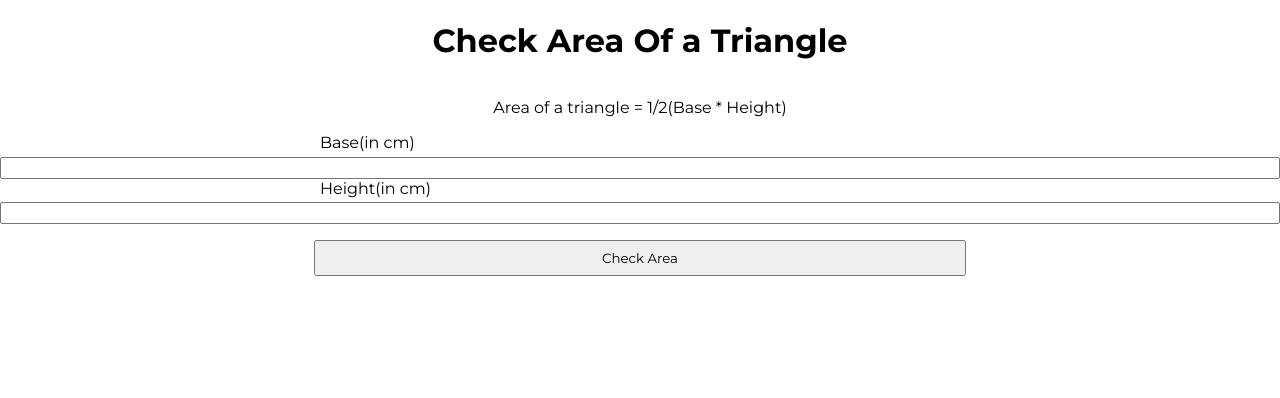
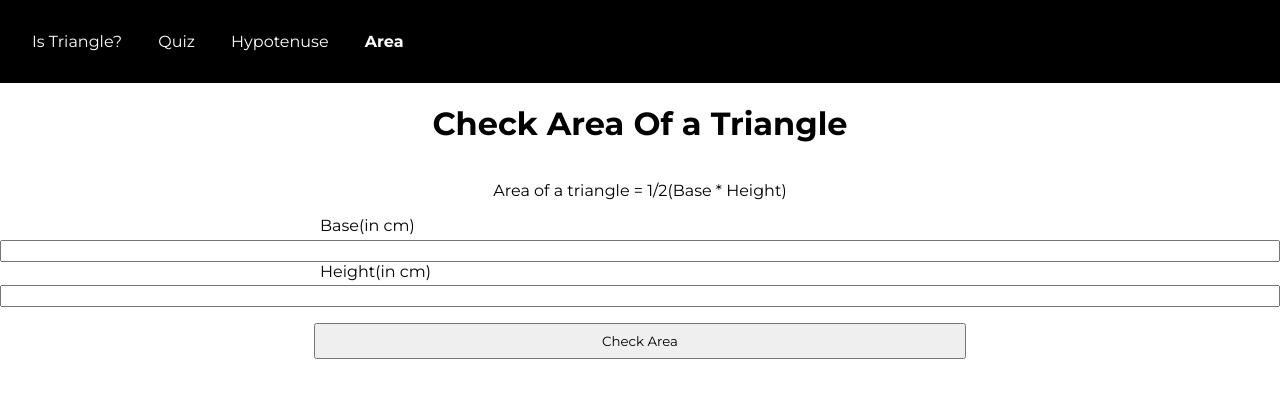
Before and after one commit to DebasishSahoo10/fun-with-triangles, a plain HTML site: page triangle-area.html in a window 1280 px wide. Drawn offline with Linux system fonts and the light colour scheme.

Commit message:
feat : added nav

```diff
--- a/triangle-area.html
+++ b/triangle-area.html
@@ -8,6 +8,20 @@
     <link rel="stylesheet" href="/style.css">
 </head>
 <body>
+    <nav class="nav-area">
+        <li class="nav-items">
+            <a href="/index.html">Is Triangle?</a>
+        </li>
+        <li class="nav-items">
+            <a href="/quiz.html">Quiz</a>
+        </li>
+        <li class="nav-items">
+            <a href="/hypotenuse.html">Hypotenuse</a>
+        </li>
+        <li class="nav-items active">
+            <a href="/triangle-area.html">Area</a>
+        </li>
+    </nav>
     <h1>Check Area Of a Triangle</h1>
     <p>Area of a triangle = 1/2(Base * Height)</p>
     <label for="base-length">Base(in cm)</label>
```
